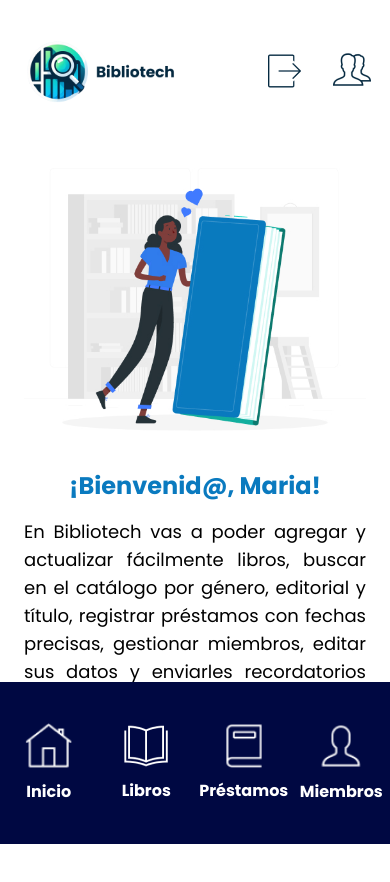
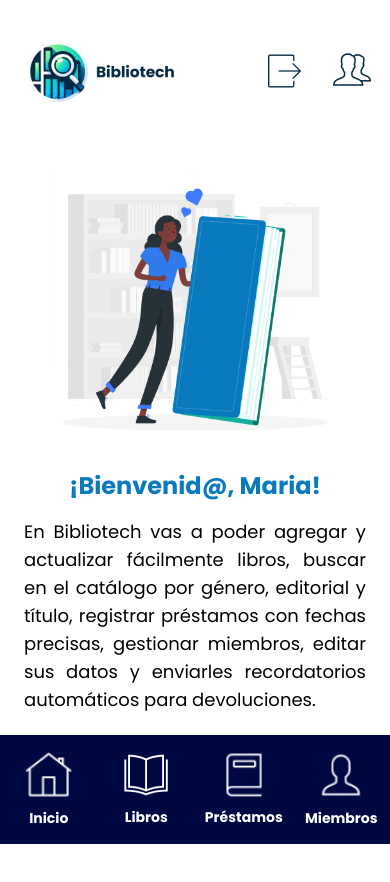
Before and after one commit to No-Country/c15-41-t-java-react, a React (Vite) app in the folder FrontEnd/: page / in a window 390 px wide. Both pictures are taken after typing "name@example.com", "Sample123" into the empty fields and a click on the button "Iniciar sesión". Shown: the top 882 px of the page. Built offline with nearby package versions, Linux system fonts and the light colour scheme; no server answers.

Commit message:
styled NavBarMobile

```diff
--- a/FrontEnd/src/feature/Layout/NavBarMobile.tsx
+++ b/FrontEnd/src/feature/Layout/NavBarMobile.tsx
@@ -2,31 +2,31 @@ import { Link } from 'react-router-dom'
 
 export const NavBarMobile: React.FC = () => {
   return (
-    <nav className="fixed bottom-0 z-50 hidden h-fit w-full grid-cols-4 items-center bg-[#000842] py-10 max-lg:grid">
+    <nav className="fixed bottom-0 z-50 hidden h-fit w-full grid-cols-4 items-center bg-[#000842] py-4 max-lg:grid">
       <Link
         to="/home"
-        className="text-md mx-auto flex w-12 flex-col items-center gap-y-2 text-center font-bold text-white no-underline hover:underline"
+        className="text-sm mx-auto flex w-12 flex-col items-center gap-y-2 text-center font-bold text-white no-underline hover:underline"
       >
         <img className="w-full" src="/icons/mobile/Home.png" alt="Icono de home" />
         Inicio
       </Link>
       <Link
         to="/libros"
-        className="text-md mx-auto flex w-12 flex-col items-center gap-y-2 text-center font-bold text-white no-underline hover:underline"
+        className="text-sm mx-auto flex w-12 flex-col items-center gap-y-2 text-center font-bold text-white no-underline hover:underline"
       >
         <img className="w-full" src="/icons/mobile/OpenBook.png" alt="Icono de libro abierto" />
         Libros
       </Link>
       <Link
         to="/prestamos"
-        className="text-md mx-auto flex w-12 flex-col items-center gap-y-2 text-center font-bold text-white no-underline hover:underline"
+        className="text-sm mx-auto flex w-12 flex-col items-center gap-y-2 text-center font-bold text-white no-underline hover:underline"
       >
         <img className="w-full" src="/icons/mobile/Book.png" alt="Icono de libro" />
         Préstamos
       </Link>
       <Link
         to="/miembros"
-        className="text-md mx-auto flex w-12 flex-col items-center gap-y-2 text-center font-bold text-white no-underline hover:underline"
+        className="text-sm mx-auto flex w-12 flex-col items-center gap-y-2 text-center font-bold text-white no-underline hover:underline"
       >
         <img className="w-full" src="/icons/mobile/Customer.png" alt="Icono de miembro" />
         Miembros
```
